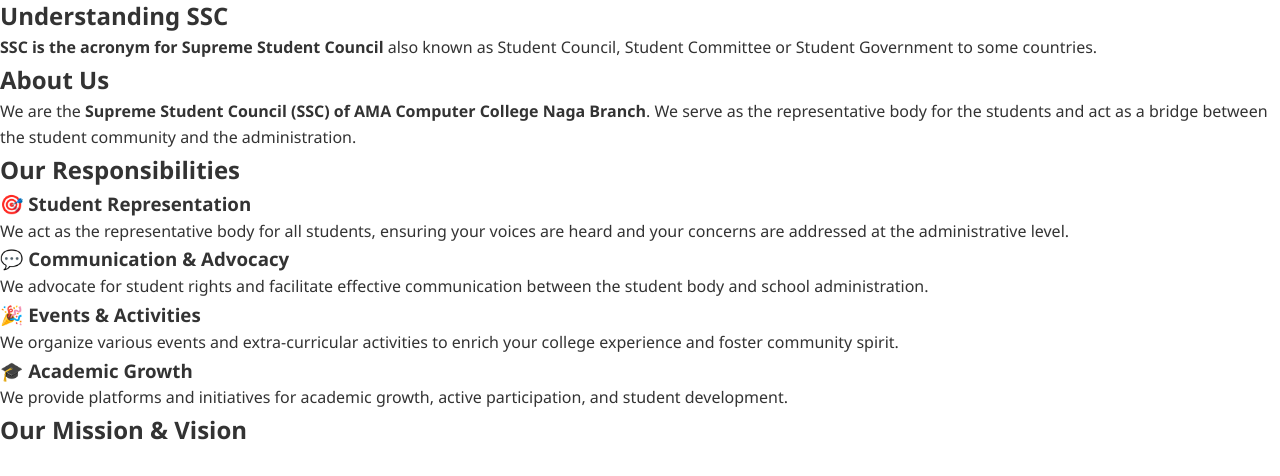
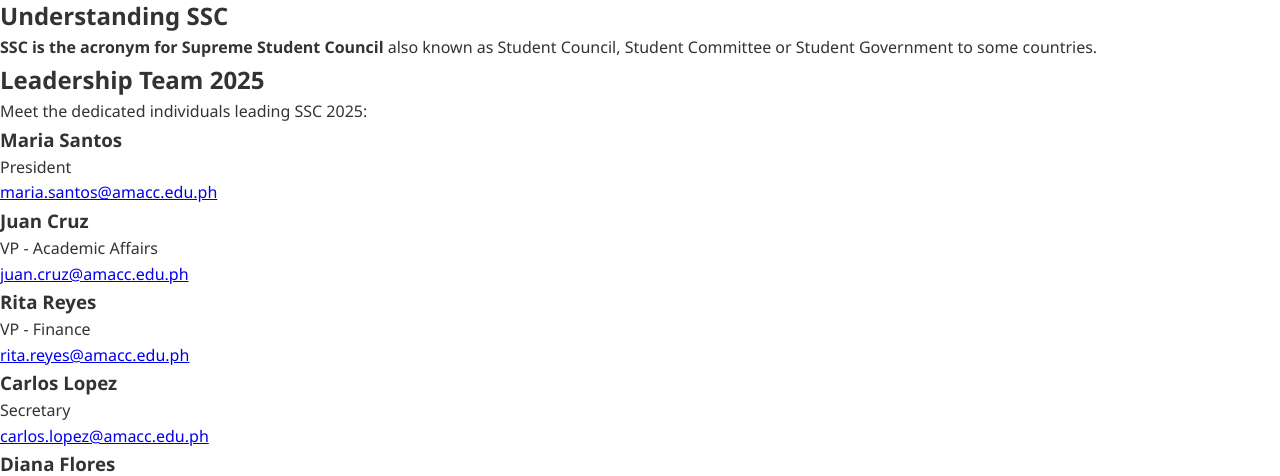
Before and after one commit to ssc2025-ama-naga/website, a plain HTML site: page who.html in a window 1280 px wide. Shown: the part 421-897 px from the top of the page. Drawn offline with Linux system fonts and the light colour scheme.

Commit message:
Update who.html

```diff
--- a/who.html
+++ b/who.html
@@ -43,12 +43,54 @@
       <p><strong>SSC is the acronym for Supreme Student Council</strong> also known as Student Council, Student Committee or Student Government to some countries.</p>
     </section>
 
-    <!-- About Us -->
-    <section class="mt-40">
-      <h2>About Us</h2>
-      <p>We are the <strong>Supreme Student Council (SSC) of AMA Computer College Naga Branch</strong>. We serve as the representative body for the students and act as a bridge between the student community and the administration.</p>
+     <!-- Leadership Team -->
+    <section class="mt-40 mb-40">
+      <h2>Leadership Team 2025</h2>
+      <p>Meet the dedicated individuals leading SSC 2025:</p>
+      <div class="officers-grid">
+        <!-- Officer 1 -->
+        <div class="officer-card">
+          <h3>Maria Santos</h3>
+          <p>President</p>
+          <a href="mailto:maria.santos@amacc.edu.ph">maria.santos@amacc.edu.ph</a>
+        </div>
+
+        <!-- Officer 2 -->
+        <div class="officer-card">
+          <h3>Juan Cruz</h3>
+          <p>VP - Academic Affairs</p>
+          <a href="mailto:juan.cruz@amacc.edu.ph">juan.cruz@amacc.edu.ph</a>
+        </div>
+
+        <!-- Officer 3 -->
+        <div class="officer-card">
+          <h3>Rita Reyes</h3>
+          <p>VP - Finance</p>
+          <a href="mailto:rita.reyes@amacc.edu.ph">rita.reyes@amacc.edu.ph</a>
+        </div>
+
+        <!-- Officer 4 -->
+        <div class="officer-card">
+          <h3>Carlos Lopez</h3>
+          <p>Secretary</p>
+          <a href="mailto:carlos.lopez@amacc.edu.ph">carlos.lopez@amacc.edu.ph</a>
+        </div>
+
+        <!-- Officer 5 -->
+        <div class="officer-card">
+          <h3>Diana Flores</h3>
+          <p>Treasurer</p>
+          <a href="mailto:diana.flores@amacc.edu.ph">diana.flores@amacc.edu.ph</a>
+        </div>
+
+        <!-- Officer 6 -->
+        <div class="officer-card">
+          <h3>Antonio Dela Cruz</h3>
+          <p>Auditor</p>
+          <a href="mailto:antonio.delacruz@amacc.edu.ph">antonio.delacruz@amacc.edu.ph</a>
+        </div>
+      </div>
     </section>
-
     <!-- Our Responsibilities -->
     <section class="mt-40">
       <h2>Our Responsibilities</h2>
```
